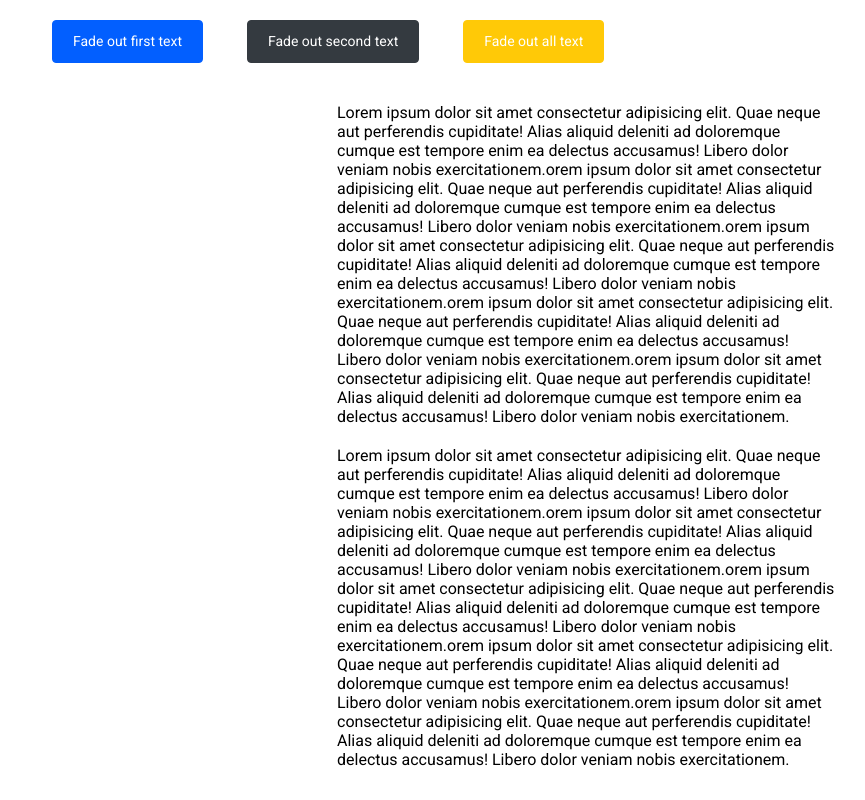
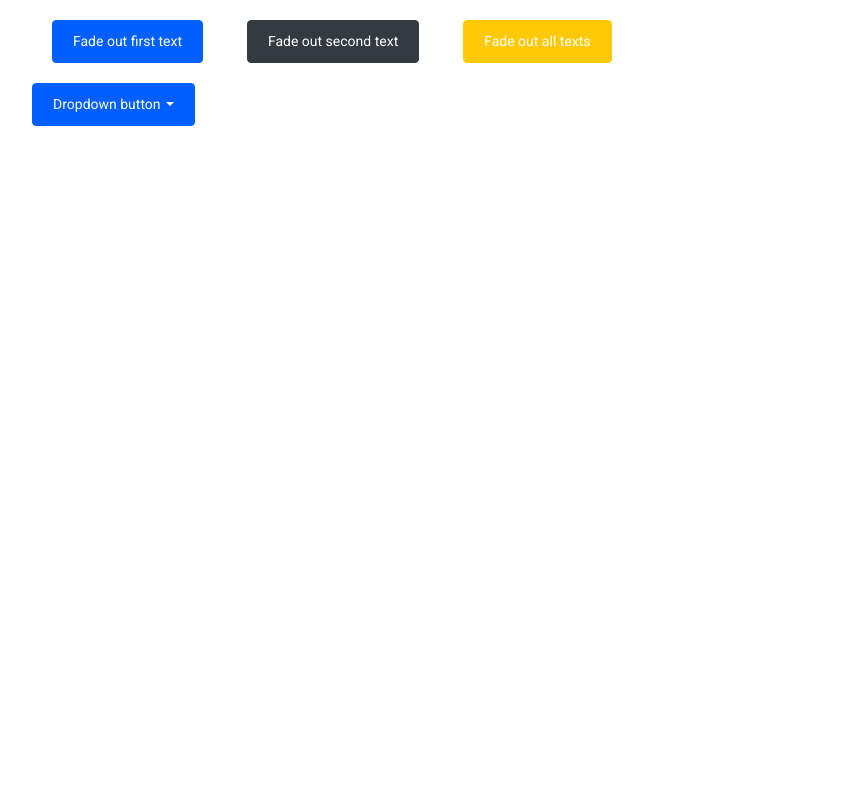
Before and after one commit to Doneestet/JS-UI-library, a website with bundled scripts: page src/index.html in a window 1280 px wide. Shown: the whole page, without its empty margins (53-918 px from the left). Built offline with nearby package versions, Linux system fonts and the light colour scheme; files whose address does not match are found by name.

Commit message:
start to write app documentation

```diff
--- a/src/index.html
+++ b/src/index.html
@@ -8,16 +8,24 @@
     <link rel="stylesheet" href="style.css">
 </head>
 <body>
+
     <div class="container">
         <button class="btn btn-primary m20" id="first">Fade out first text</button>
         <button class="btn btn-dark m20" data-count="second">Fade out second text</button>
-        <button class="btn btn-warning m20">Fade out all text</button>
+        <button class="btn btn-warning m20">Fade out all texts</button>
 
-       <div class="w-500 block-center mt-20">Lorem ipsum dolor sit amet consectetur adipisicing elit. Quae neque aut perferendis cupiditate! Alias aliquid deleniti ad doloremque cumque est tempore enim ea delectus accusamus! Libero dolor veniam nobis exercitationem.orem ipsum dolor sit amet consectetur adipisicing elit. Quae neque aut perferendis cupiditate! Alias aliquid deleniti ad doloremque cumque est tempore enim ea delectus accusamus! Libero dolor veniam nobis exercitationem.orem ipsum dolor sit amet consectetur adipisicing elit. Quae neque aut perferendis cupiditate! Alias aliquid deleniti ad doloremque cumque est tempore enim ea delectus accusamus! Libero dolor veniam nobis exercitationem.orem ipsum dolor sit amet consectetur adipisicing elit. Quae neque aut perferendis cupiditate! Alias aliquid deleniti ad doloremque cumque est tempore enim ea delectus accusamus! Libero dolor veniam nobis exercitationem.orem ipsum dolor sit amet consectetur adipisicing elit. Quae neque aut perferendis cupiditate! Alias aliquid deleniti ad doloremque cumque est tempore enim ea delectus accusamus! Libero dolor veniam nobis exercitationem.
-       </div>
+        <!-- Dropdown menu -->
+        <!-- <div class="dropdown">
+            <button class="btn btn-primary dropdown-toggle" id="dropdownMenuButton">Dropdown button</button>
+            <div class="dropdown-menu" data-toggle-id="dropdownMenuButton">
+                <a href="#" class="dropdown-item">Action</a>
+                <a href="#" class="dropdown-item">Action #2</a>
+                <a href="#" class="dropdown-item">Action #3</a>
+            </div>
+        </div> -->
+        <div class="wrap">
 
-       <div class="w-500 block-center mt-20">Lorem ipsum dolor sit amet consectetur adipisicing elit. Quae neque aut perferendis cupiditate! Alias aliquid deleniti ad doloremque cumque est tempore enim ea delectus accusamus! Libero dolor veniam nobis exercitationem.orem ipsum dolor sit amet consectetur adipisicing elit. Quae neque aut perferendis cupiditate! Alias aliquid deleniti ad doloremque cumque est tempore enim ea delectus accusamus! Libero dolor veniam nobis exercitationem.orem ipsum dolor sit amet consectetur adipisicing elit. Quae neque aut perferendis cupiditate! Alias aliquid deleniti ad doloremque cumque est tempore enim ea delectus accusamus! Libero dolor veniam nobis exercitationem.orem ipsum dolor sit amet consectetur adipisicing elit. Quae neque aut perferendis cupiditate! Alias aliquid deleniti ad doloremque cumque est tempore enim ea delectus accusamus! Libero dolor veniam nobis exercitationem.orem ipsum dolor sit amet consectetur adipisicing elit. Quae neque aut perferendis cupiditate! Alias aliquid deleniti ad doloremque cumque est tempore enim ea delectus accusamus! Libero dolor veniam nobis exercitationem.
-    </div>
+        </div>
     </div>
 
     <script src='script.js'></script>
--- a/src/js/lib/lib.js
+++ b/src/js/lib/lib.js
@@ -4,5 +4,5 @@ import './modules/classes';
 import './modules/handlers';
 import './modules/actions';
 import './modules/effects';
-
+import './components/dropdown';
 export default $;
--- a/src/js/main.js
+++ b/src/js/main.js
@@ -5,10 +5,25 @@ $('#first').on('click', () => {
     $('div').eq(1).fadeToggle(800);
 });
 
-$('[data-count="second"]').on('click', () => {
-    $('div').eq(2).fadeToggle(800);
-});
+
 
 $('button').eq(2).on('click', () => {
     $('.w-500').fadeToggle(800);
 });
+
+$('.wrap').html(
+    ` <div class="dropdown">
+    <button class="btn btn-primary dropdown-toggle" id="dropdownMenuButton">Dropdown button</button>
+    <div class="dropdown-menu" data-toggle-id="dropdownMenuButton">
+        <a href="#" class="dropdown-item">Action</a>
+        <a href="#" class="dropdown-item">Action #2</a>
+        <a href="#" class="dropdown-item">Action #3</a>
+    </div>
+</div>`
+)
+
+$('.dropdown-toggle').dropdown();
+
+$('[data-count="second"]').on('click', () => {
+    console.log($('div').siblings());
+});
--- a/src/sass/components/ui.scss
+++ b/src/sass/components/ui.scss
@@ -1 +1,3 @@
 @import './button.scss';
+
+@import './dropdown.scss';
```
Also changed, not shown: README.md (added), dist/index.html, dist/script.js, dist/style.css, 1 other file.
